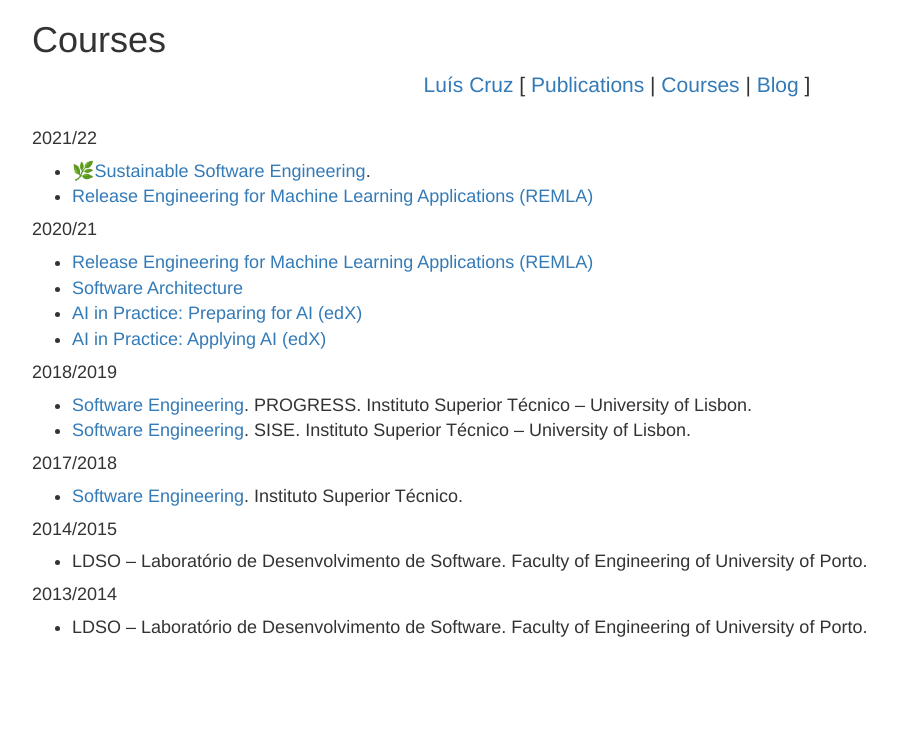
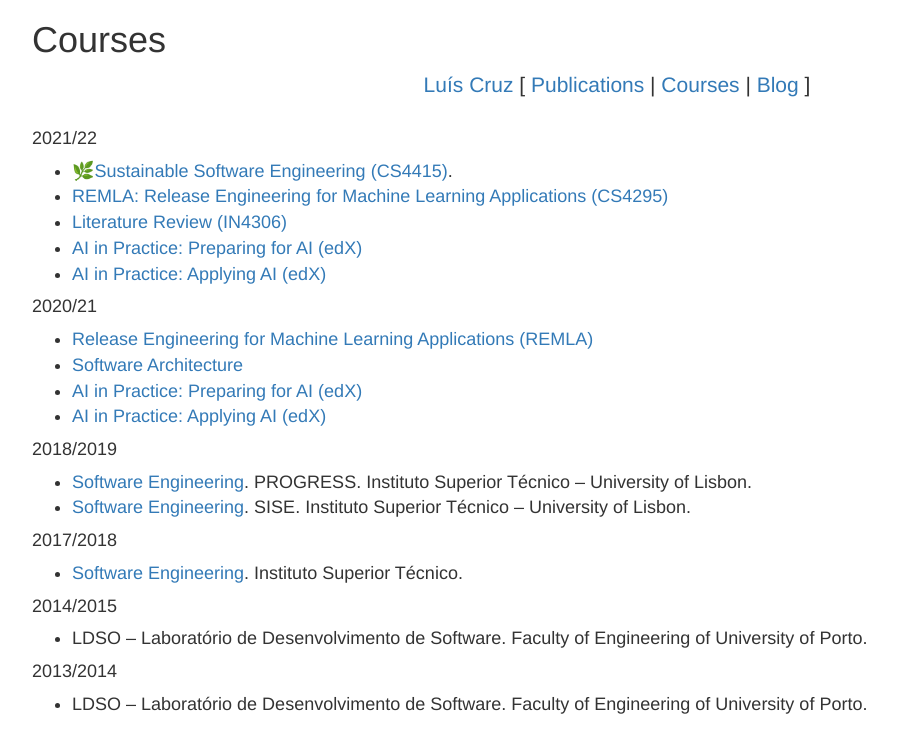
Before and after one commit to luiscruz/luiscruz.github.io, a Jekyll site: the page built from courses/index.md, in a window 1280 px wide. Shown: the top 753 px of the page, without its empty margins (38-935 px from the left). Built offline with Jekyll 4.4.1, drawn with Linux system fonts in a browser that asks for light colours.

Commit message:
courses update

```diff
--- a/courses/index.md
+++ b/courses/index.md
@@ -5,8 +5,11 @@ title: Courses
 
 #### 2021/22
 
-- 🌿[Sustainable Software Engineering](https://luiscruz.github.io/course_sustainableSE/2022).
-- [Release Engineering for Machine Learning Applications (REMLA)](https://se.ewi.tudelft.nl/remla/)
+- 🌿[Sustainable Software Engineering (CS4415)](https://luiscruz.github.io/course_sustainableSE/2022).
+- [REMLA: Release Engineering for Machine Learning Applications (CS4295)](https://se.ewi.tudelft.nl/remla/)
+- [Literature Review (IN4306)](https://studiegids.tudelft.nl/a101_displayCourse.do?course_id=57458)
+- [AI in Practice: Preparing for AI (edX)](https://www.edx.org/course/ai-in-practice-preparing-for-ai)
+- [AI in Practice: Applying AI (edX)](https://www.edx.org/course/ai-in-practice-applying-ai)
 
 #### 2020/21
 
```
